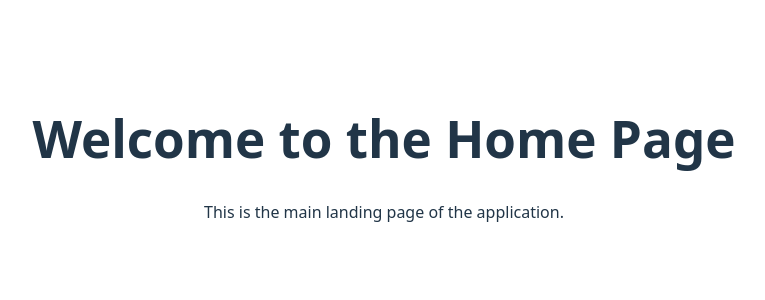
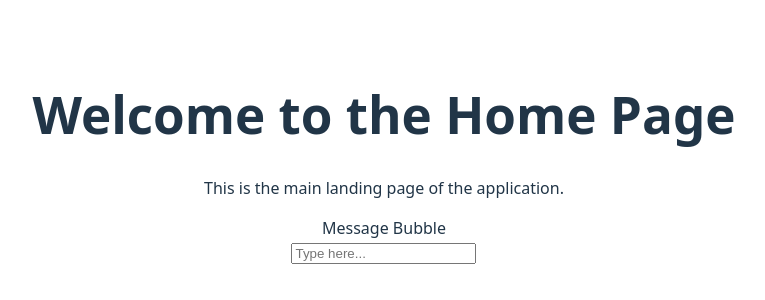
Before and after one commit to jasneetcodes/burger-oracle, a React (Vite) app: page / in a window 1280 px wide. Shown: the part 242-542 px from the top of the page, without its empty margins (256-1021 px from the left). Built offline with nearby package versions, Linux system fonts and the light colour scheme.

Commit message:
feat: create components for chatbot

```diff
--- /dev/null
+++ b/src/components/ChatWindow.jsx
@@ -0,0 +1,8 @@
+import MessageBubble from "./MessageBubble"
+
+export default function ChatWindow(){
+
+    return(
+        <MessageBubble />
+    )
+}
--- /dev/null
+++ b/src/components/InputBar.jsx
@@ -0,0 +1,8 @@
+
+export default function InputBar() {
+  return (
+    <div>
+      <input type="text" placeholder="Type here..." />
+    </div>
+  );
+}
--- /dev/null
+++ b/src/components/MessageBubble.jsx
@@ -0,0 +1,9 @@
+
+export default function MessageBubble(){
+
+    return(
+        <div>
+            Message Bubble
+        </div>
+    )
+}
--- a/src/pages/Home.jsx
+++ b/src/pages/Home.jsx
@@ -1,12 +1,21 @@
-
+import InputBar from "../components/InputBar";
+import ChatWindow from "../components/ChatWindow";
 export default function Home() {
 
 
 
     return (
     <div>
-      <h1>Welcome to the Home Page</h1>
-      <p>This is the main landing page of the application.</p>
+        <div>
+        <h1>Welcome to the Home Page</h1>
+        <p>This is the main landing page of the application.</p>
+        </div>
+        <div>
+            <ChatWindow />
+        </div>
+        <div>
+            <InputBar />
+        </div>
     </div>
   );
 }
```
